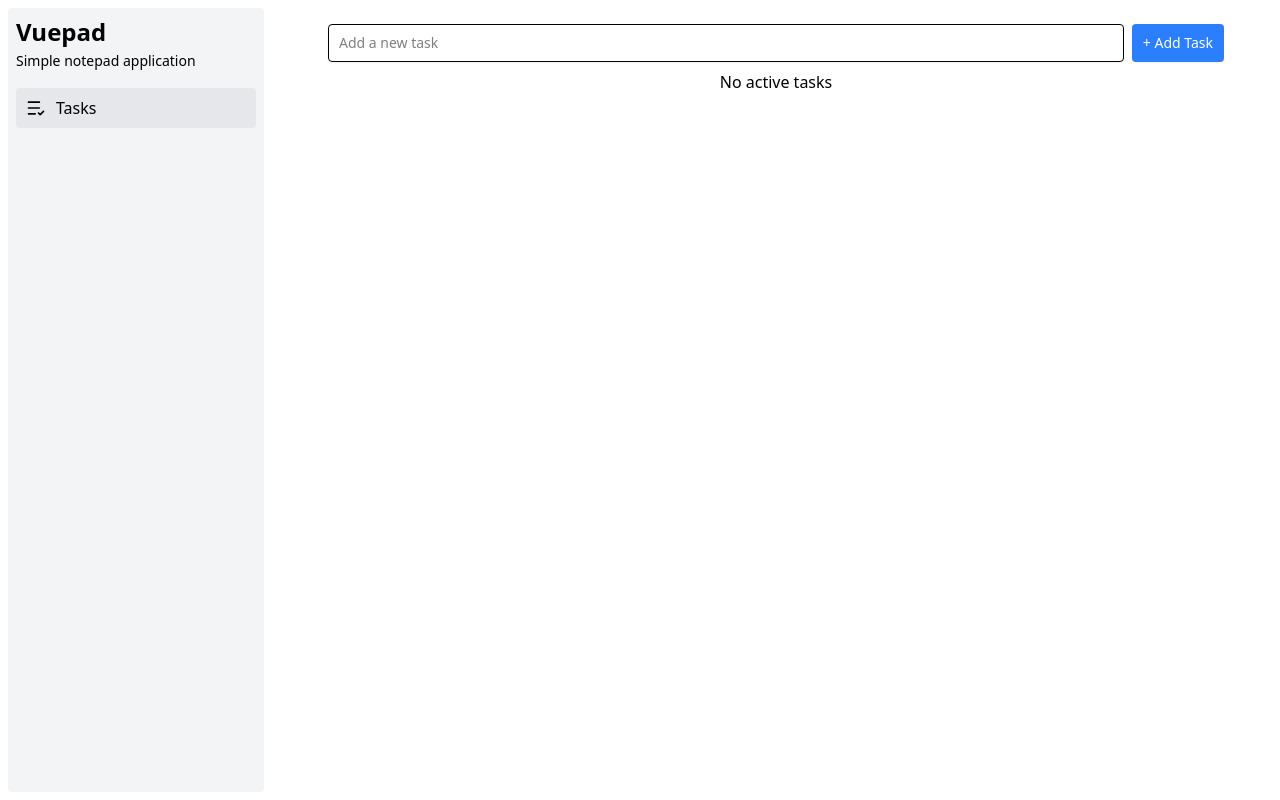
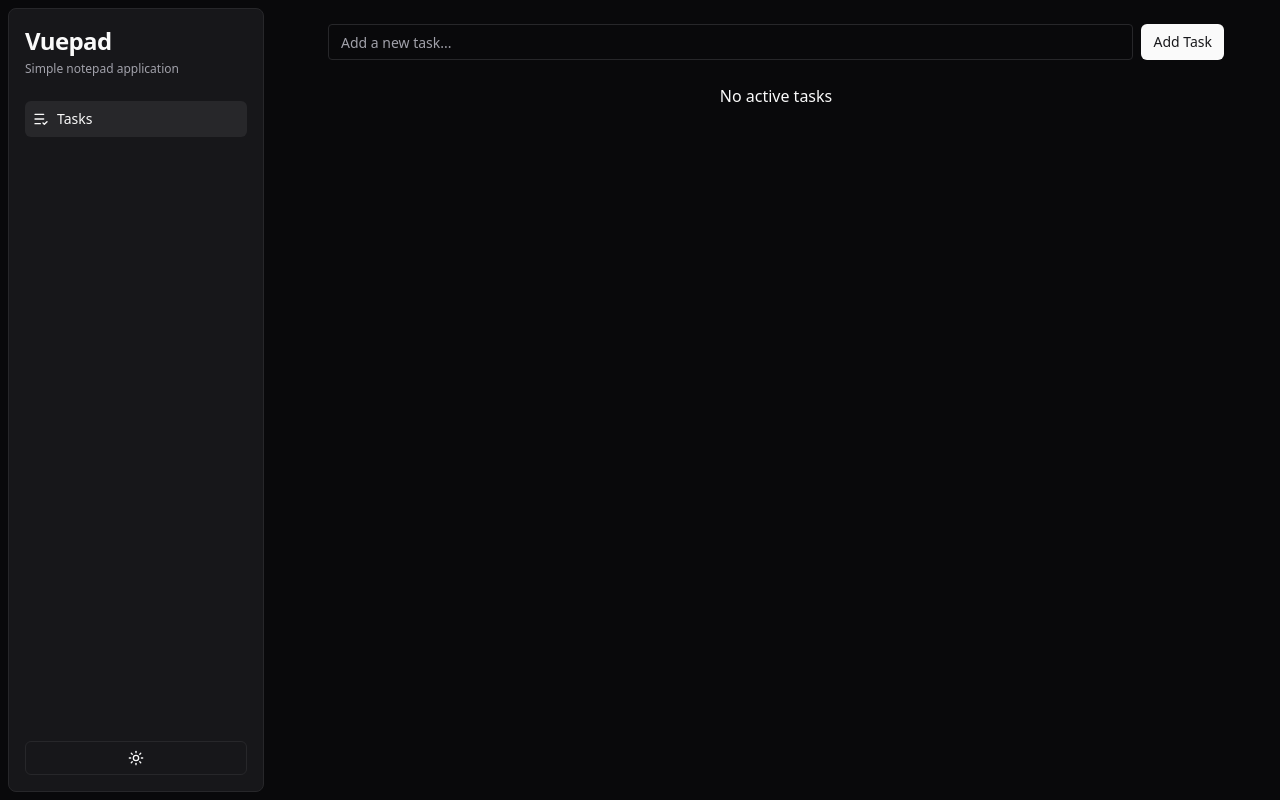
Before and after one commit to hdprajwal/vuepad, a Vue app: page / in a window 1280 px wide. Built offline with nearby package versions, Linux system fonts and the light colour scheme.

Commit message:
feat: Add theme switch functionality with useTheme composable

```diff
--- a/src/App.vue
+++ b/src/App.vue
@@ -1,27 +1,37 @@
 <script setup lang="ts">
 import { RouterView } from 'vue-router'
-import { ListCheck } from 'lucide-vue-next'
+import { ListCheck, Sun, Moon } from 'lucide-vue-next'
+import { useTheme } from './composables/useTheme'
+
+const { theme, toggleTheme } = useTheme();
 </script>
 
 <template>
   <div class="flex h-screen w-full">
-    <aside class="w-64 m-2 p-2 rounded bg-gray-100">
-      <div class="">
-        <h1 class="text-2xl font-bold">Vuepad</h1>
-        <span class="text-sm text-body">Simple notepad application</span>
+    <aside class="w-64 m-2 p-4 rounded-lg bg-secondary/50 border border-border flex flex-col justify-between">
+      <div class="space-y-6">
+        <div>
+          <h1 class="text-2xl font-bold tracking-tight">Vuepad</h1>
+          <p class="text-xs text-muted-foreground mt-1">Simple notepad application</p>
+        </div>
+        <nav>
+          <ul class="flex flex-col gap-1">
+            <li>
+              <RouterLink to="/"
+                class="flex items-center gap-2 p-2 rounded-md bg-secondary text-foreground hover:bg-accent hover:text-accent-foreground transition-colors"
+                active-class="bg-accent text-accent-foreground">
+                <ListCheck class="h-4 w-4" />
+                <span class="text-sm font-medium">Tasks</span>
+              </RouterLink>
+            </li>
+          </ul>
+        </nav>
       </div>
-      <nav class="mt-4">
-        <ul class="flex flex-col gap-2">
-          <li class="p-2 bg-gray-200 hover:bg-gray-300 rounded">
-            <RouterLink to="/" class="flex items-center gap-2 text-body">
-              <ListCheck class="h-5" />
-              <span>
-                Tasks
-              </span>
-            </RouterLink>
-          </li>
-        </ul>
-      </nav>
+      <button @click="toggleTheme"
+        class="flex items-center justify-center p-2 rounded-md hover:bg-accent hover:text-accent-foreground transition-colors border border-border">
+        <Sun v-if="theme === 'dark'" class="h-4 w-4" />
+        <Moon v-else class="h-4 w-4" />
+      </button>
     </aside>
     <main class="flex-1 overflow-y-auto p-6">
       <div class="max-w-4xl mx-auto">
--- a/src/assets/main.css
+++ b/src/assets/main.css
@@ -1 +1,107 @@
-@import 'tailwindcss';
+@import "tailwindcss";
+
+@theme {
+  --color-background: hsl(var(--background));
+  --color-foreground: hsl(var(--foreground));
+
+  --color-card: hsl(var(--card));
+  --color-card-foreground: hsl(var(--card-foreground));
+
+  --color-popover: hsl(var(--popover));
+  --color-popover-foreground: hsl(var(--popover-foreground));
+
+  --color-primary: hsl(var(--primary));
+  --color-primary-foreground: hsl(var(--primary-foreground));
+
+  --color-secondary: hsl(var(--secondary));
+  --color-secondary-foreground: hsl(var(--secondary-foreground));
+
+  --color-muted: hsl(var(--muted));
+  --color-muted-foreground: hsl(var(--muted-foreground));
+
+  --color-accent: hsl(var(--accent));
+  --color-accent-foreground: hsl(var(--accent-foreground));
+
+  --color-destructive: hsl(var(--destructive));
+  --color-destructive-foreground: hsl(var(--destructive-foreground));
+
+  --color-border: hsl(var(--border));
+  --color-input: hsl(var(--input));
+  --color-ring: hsl(var(--ring));
+
+  --color-chart-1: hsl(var(--chart-1));
+  --color-chart-2: hsl(var(--chart-2));
+  --color-chart-3: hsl(var(--chart-3));
+  --color-chart-4: hsl(var(--chart-4));
+  --color-chart-5: hsl(var(--chart-5));
+
+  --radius-lg: var(--radius);
+  --radius-md: calc(var(--radius) - 2px);
+  --radius-sm: calc(var(--radius) - 4px);
+}
+
+@layer base {
+  :root {
+    --background: 0 0% 100%;
+    --foreground: 240 10% 3.9%;
+    --card: 0 0% 100%;
+    --card-foreground: 240 10% 3.9%;
+    --popover: 0 0% 100%;
+    --popover-foreground: 240 10% 3.9%;
+    --primary: 240 5.9% 10%;
+    --primary-foreground: 0 0% 98%;
+    --secondary: 240 4.8% 95.9%;
+    --secondary-foreground: 240 5.9% 10%;
+    --muted: 240 4.8% 95.9%;
+    --muted-foreground: 240 3.8% 46.1%;
+    --accent: 240 4.8% 95.9%;
+    --accent-foreground: 240 5.9% 10%;
+    --destructive: 0 84.2% 60.2%;
+    --destructive-foreground: 0 0% 98%;
+    --border: 240 5.9% 90%;
+    --input: 240 5.9% 90%;
+    --ring: 240 10% 3.9%;
+    --chart-1: 12 76% 61%;
+    --chart-2: 173 58% 39%;
+    --chart-3: 197 37% 24%;
+    --chart-4: 43 74% 66%;
+    --chart-5: 27 87% 67%;
+    --radius: 0.5rem;
+  }
+
+  .dark {
+    --background: 240 10% 3.9%;
+    --foreground: 0 0% 98%;
+    --card: 240 10% 3.9%;
+    --card-foreground: 0 0% 98%;
+    --popover: 240 10% 3.9%;
+    --popover-foreground: 0 0% 98%;
+    --primary: 0 0% 98%;
+    --primary-foreground: 240 5.9% 10%;
+    --secondary: 240 3.7% 15.9%;
+    --secondary-foreground: 0 0% 98%;
+    --muted: 240 3.7% 15.9%;
+    --muted-foreground: 240 5% 64.9%;
+    --accent: 240 3.7% 15.9%;
+    --accent-foreground: 0 0% 98%;
+    --destructive: 0 62.8% 30.6%;
+    --destructive-foreground: 0 0% 98%;
+    --border: 240 3.7% 15.9%;
+    --input: 240 3.7% 15.9%;
+    --ring: 240 4.9% 83.9%;
+    --chart-1: 220 70% 50%;
+    --chart-2: 160 60% 45%;
+    --chart-3: 30 80% 55%;
+    --chart-4: 280 65% 60%;
+    --chart-5: 340 75% 55%;
+  }
+}
+
+@layer base {
+  * {
+    @apply border-border;
+  }
+  body {
+    @apply bg-background text-foreground;
+  }
+}
--- a/src/components/Tasks/AddTask.vue
+++ b/src/components/Tasks/AddTask.vue
@@ -14,14 +14,15 @@ const addTask = () => {
 </script>
 
 <template>
-    <div class="">
-        <form @submit.prevent="addTask" class="flex items-center justify-between gap-2">
+    <div class="mb-4">
+        <form @submit.prevent="addTask" class="flex items-center gap-2">
             <input v-model="newTask" type="text"
-                class="bg-neutral-secondary-medium border border-default-medium text-heading text-sm rounded focus:ring-brand focus:border-brand block flex-1 px-2.5 py-2 shadow-xs placeholder:text-body"
-                placeholder="Add a new task" />
+                class="flex h-9 w-full rounded border border-input bg-transparent px-3 py-1 text-sm transition-colors file:border-0 file:bg-transparent file:text-sm file:font-medium placeholder:text-muted-foreground focus-visible:outline-none focus-visible:ring-1 focus-visible:ring-ring disabled:cursor-not-allowed disabled:opacity-50"
+                placeholder="Add a new task..." />
             <button type="submit"
-                class="text-white box-border border border-transparent bg-blue-500 hover:bg-blue-600 focus:ring-4 focus:ring-brand-medium shadow-xs font-medium leading-5 rounded text-sm px-2.5 py-2 focus:outline-none">
-                + Add Task</button>
+                class="inline-flex items-center justify-center whitespace-nowrap rounded-md text-sm font-medium transition-colors focus-visible:outline-none focus-visible:ring-1 focus-visible:ring-ring disabled:pointer-events-none disabled:opacity-50 bg-primary text-primary-foreground h-9 px-3 py-1">
+                Add Task
+            </button>
         </form>
     </div>
 </template>
--- a/src/components/Tasks/TaskItem.vue
+++ b/src/components/Tasks/TaskItem.vue
@@ -13,14 +13,17 @@ const completed = computed(() => props.task.completed)
 
 <template>
     <div
-        :class="['flex items-center justify-between gap-2 p-2 border rounded', completed ? 'line-through text-gray-500' : '']">
-        <div class="flex items-center gap-2">
-            <input class="w-4 h-4" type="checkbox" :checked="completed" @change="emit('taskToggled', props.task.id)" />
-            <span>{{ props.task.title }}</span>
+        :class="['flex items-center justify-between gap-2 p-3 border border-border rounded-lg bg-card text-card-foreground transition-all', completed ? 'opacity-60 grayscale-[0.5]' : '']">
+        <div class="flex items-center gap-3">
+            <input class="w-4 h-4 rounded-full border-primary text-primary focus:ring-primary" type="checkbox"
+                :checked="completed" @change="emit('taskToggled', props.task.id)" />
+            <span :class="[completed ? 'line-through text-muted-foreground' : 'font-medium']">
+                {{ props.task.title }}
+            </span>
         </div>
-        <div>
+        <div class="flex items-center gap-1">
             <button @click="emit('taskDeleted', props.task.id)"
-                class="p-2 hover:bg-red-500 hover:text-white rounded text-red-500 hover:text-white">
+                class="inline-flex items-center justify-center rounded-md text-sm font-medium transition-colors focus-visible:outline-none focus-visible:ring-1 focus-visible:ring-ring disabled:pointer-events-none disabled:opacity-50 hover:bg-destructive hover:text-destructive-foreground h-8 w-8 text-destructive">
                 <Trash class="w-4 h-4" />
             </button>
         </div>
--- /dev/null
+++ b/src/composables/useTheme.ts
@@ -0,0 +1,26 @@
+import {ref, onMounted, watch} from 'vue';
+
+export function useTheme() {
+    const theme = ref(localStorage.getItem('theme') || 'dark');
+
+    const toggleTheme = () => {
+        theme.value = theme.value === 'dark' ? 'light' : 'dark';
+    };
+
+    const applyTheme = (value: string) => {
+        if (value === 'dark') {
+            document.documentElement.classList.add('dark');
+        } else {
+            document.documentElement.classList.remove('dark');
+        }
+        localStorage.setItem('theme', value);
+    };
+
+    onMounted(() => {
+        applyTheme(theme.value);
+    });
+    watch(theme, () => {
+        applyTheme(theme.value);
+    });
+    return {theme, toggleTheme};
+}
```
Also changed, not shown: 1 other file (tests, documents, lock files or other folders).
